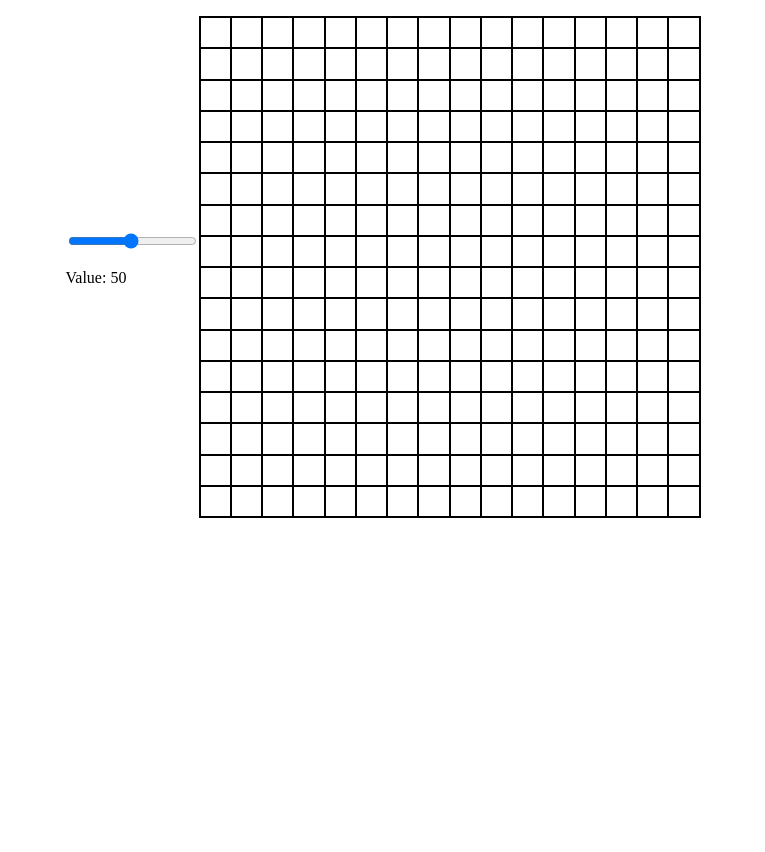
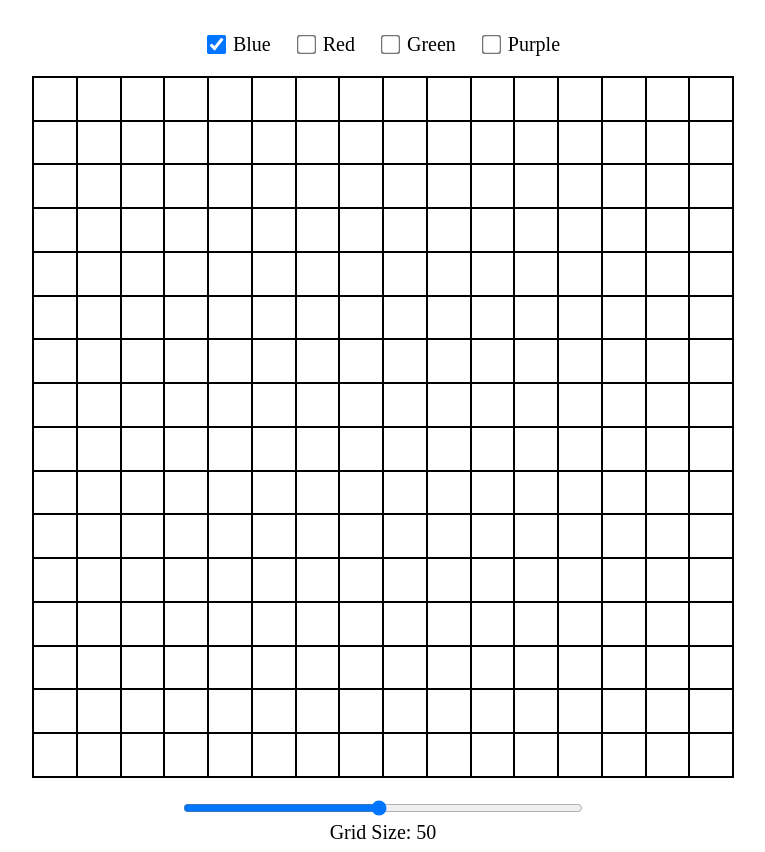
Before and after one commit to clamlands/etch-a-sketch, a plain HTML site: page index.html in a window 1280 px wide. Shown: the part 141-993 px from the top of the page, without its empty margins (257-1022 px from the left). Before the commit the page ends 816 px from the top, so only its background shows below. Drawn offline with Linux system fonts and the light colour scheme.

Commit message:
Added new colors and updated aesthetics

```diff
--- a/index.html
+++ b/index.html
@@ -9,12 +9,26 @@
     <script src="script.js" defer></script>
 </head>
 <body>
+    <h1>Virtual Etch-A-Sketch!</h1>
     <div class = "body">
-        <div class="slidecontainer">
-            <input type="range" min="2" max="100" value="50" class="slider" id="myRange">
-            <p>Value: <span id='slideValue'></span></p>
-          </div>
-        <div id="gridContainer"></div>
+        <div class="container">
+            <div class="inputs">
+
+                <label for="blue"><input type="checkbox" id="blue" name="blue" value="blue">Blue</label>
+
+                <label for="red"><input type="checkbox" id="red" name="red" value="red">Red</label>
+
+                <label for="green"><input type="checkbox" id="green" name="green" value="green">Green</label>
+
+                <label for="purple"><input type="checkbox" id="purple" name="purple" value="purple">Purple</label>
+            </div>
+            <div id="gridContainer"></div>
+            <div class="slidecontainer">
+                <input type="range" min="2" max="100" value="50" class="slider" id="myRange">
+                <p>Grid Size: <span id='slideValue'></span></p>
+              </div>
+        </div>
+
     </div>
 
 </body>
--- a/script.js
+++ b/script.js
@@ -1,4 +1,4 @@
-const container = document.querySelector('#gridContainer');
+const container = document.querySelector("#gridContainer");
 
 let gridSize = 16;
 let divArray = [];
@@ -6,35 +6,65 @@ let divContainerArray = [];
 let containerIndex = 0;
 
 //displays the current slider value
-let slider = document.getElementById('myRange');
-let output = document.getElementById('slideValue');
+let slider = document.getElementById("myRange");
+let output = document.getElementById("slideValue");
+
 output.innerHTML = slider.value;
 
-slider.oninput = function() {
+//color control
+let color = "blue";
+const colorArray = [
+  document.getElementById("blue"),
+  document.getElementById("red"),
+  document.getElementById("green"),
+  document.getElementById("purple"),
+];
+
+colorArray[0].checked = true;
+
+colorArray.forEach((checkbox, i) => {
+  checkbox.addEventListener("click", function () {
+    uncheckBoxes(i);
+    color = this.id;
+  });
+});
+
+function uncheckBoxes(j) {
+  colorArray.forEach((checkbox, i) => {
+    if (checkbox.checked && j !== i) {
+      checkbox.checked = false;
+    }
+    if (!checkbox.checked && j === i) {
+      checkbox.checked = true;
+    }
+  });
+}
+
+slider.oninput = function () {
   output.innerHTML = this.value;
   gridSize = this.value;
   createGrid();
-}
+};
 
 createGrid();
 
 //creates the grid
-function createGrid(){
-container.innerHTML = '';
-    for(i = 0; i < gridSize*gridSize; i++){
-            if(i % gridSize === 0 || i === 0){ //if statement creates each individal row
-                divContainerArray[containerIndex] = document.createElement('div');
-                divContainerArray[containerIndex].classList.add('row');
+function createGrid() {
+  container.innerHTML = "";
+  for (i = 0; i < gridSize * gridSize; i++) {
+    if (i % gridSize === 0 || i === 0) {
+      //if statement creates each individal row
+      divContainerArray[containerIndex] = document.createElement("div");
+      divContainerArray[containerIndex].classList.add("row");
       container.appendChild(divContainerArray[containerIndex]);
       containerIndex++;
     }
-            divArray[i] = document.createElement('div');
-            divArray[i].classList.add('square');
+    divArray[i] = document.createElement("div");
+    divArray[i].classList.add("square");
     divContainerArray[containerIndex - 1].appendChild(divArray[i]);
   }
   colorSquares();
 }
-
 
 // USING ONDRAGSTART OR DRAGSTART WITHIN AN EVENT LISTENER ARE BOTH VIABLE OPTIONS. DECIDE WHICH.
 /*
@@ -43,32 +73,33 @@ document.body.ondragstart = () => {
     return false;
 }
 */
-document.body.addEventListener('dragstart', (event) => {
+document.body.addEventListener("dragstart", (event) => {
   event.preventDefault();
 });
 
 //change color of square when mouse down
 let mouseDown = false;
-document.addEventListener('mousedown', () => {
+document.addEventListener("mousedown", () => {
   mouseDown = true;
 });
 //stops changing color of square when mouse up
-document.addEventListener('mouseup', () => {
+document.addEventListener("mouseup", () => {
   mouseDown = false;
 });
 
 //event listener changes color of square when mouseover
-function colorSquares(){
-const squares = document.querySelectorAll('.square');
+function colorSquares() {
+  const squares = document.querySelectorAll(".square");
 
-squares.forEach(square => {
-    square.addEventListener('mouseover', () => {
-        if(mouseDown === true){
-            square.setAttribute('style', 'background-color:blue;')
-        };
-    })
-    square.addEventListener('mousedown', () => {
-        square.setAttribute('style', 'background-color:blue;')
-    })
+  squares.forEach((square) => {
+    square.addEventListener("mouseover", () => {
+      if (mouseDown === true) {
+        square.setAttribute("style", `background-color:${color};`);
+      }
     });
-};
+
+    square.addEventListener("mousedown", () => {
+      square.setAttribute("style", `background-color:${color};`);
+    });
+  });
+}
--- a/styles.css
+++ b/styles.css
@@ -14,16 +14,68 @@
 #gridContainer{
     border-right: 2px solid black;
     border-bottom: 2px solid black;
-    width: 500px;
-    height: 500px;
+    width: 90vw;
+    height: 90vw;
     display: flex;
     flex-direction: column;
     justify-content: space-between;
+    margin: 20px 5px;
 }
 
+.container{
+    display: flex;
+    flex-direction: column;
+    align-items: center;
+}
+
+
 .body{
-    min-height: 100vh;
     display:flex;
     justify-content: center;
-    align-items: center;
+    flex-direction: column;
 }
+
+.inputs{
+    display: flex;
+    gap: 25px;
+}
+
+h1{
+    font-size: 70px;
+    text-align: center;
+}
+
+input[type=checkbox] {
+    transform: scale(1.5);
+    margin-right: 10px;
+}
+
+.inputs label{
+    font-size: 20px;
+}
+
+.slidecontainer input{
+    width: 75vw;
+    margin-bottom: 5px;
+}
+
+.slidecontainer p{
+    text-align: center;
+    font-size: 20px;
+}
+
+p{
+    margin: 0;
+}
+
+@media (min-width: 768px){
+    #gridContainer{
+        width: 700px;
+        height: 700px;
+    }
+    .slidecontainer input{
+        width: 400px;
+        margin-bottom: 5px;
+    }
+
+}
```
Lines whose indentation alone changed are shown as unchanged.
